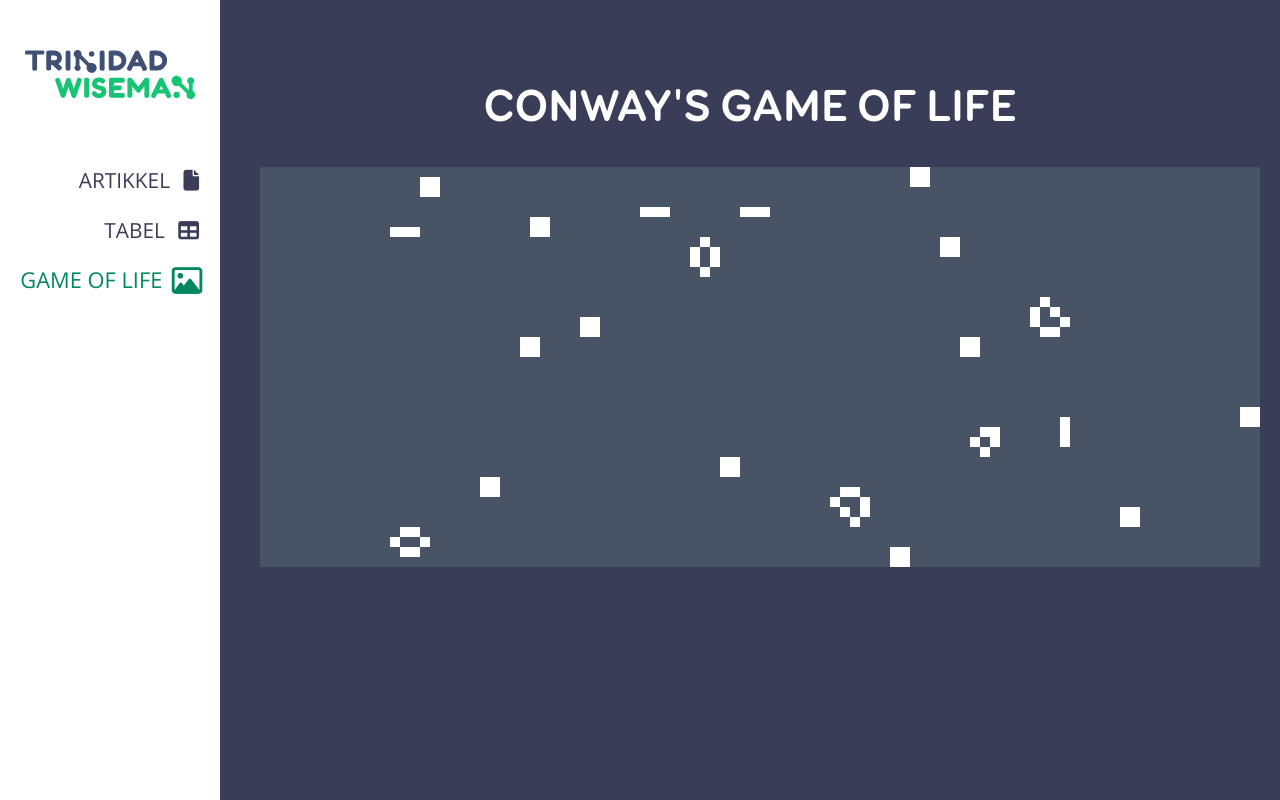
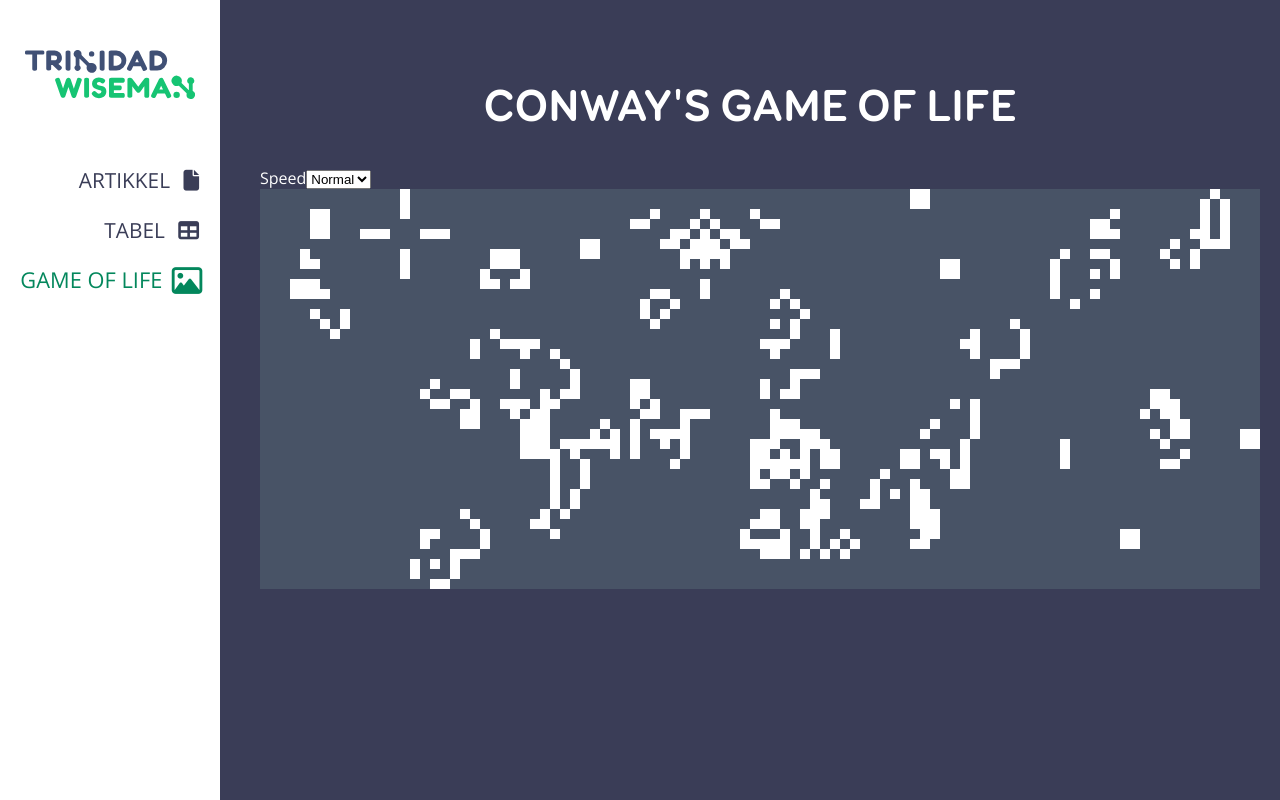
Before and after one commit to LLoomets/TWN-test-project, an Angular app: page /life in a window 1280 px wide. Built offline with nearby package versions, Linux system fonts and the light colour scheme.

Commit message:
add speed options

```diff
--- a/src/app/game-of-life/game-of-life.component.html
+++ b/src/app/game-of-life/game-of-life.component.html
@@ -1,6 +1,14 @@
 <div class="page-container">
     <div class="page-layout">
         <h1>Conway's Game of Life</h1>
+        <div class="controls">
+            <label for="speedSelect">Speed</label>
+            <select name="speedSelect" id="speedSelect" [(ngModel)]="speed" (change)="changeSpeed()">
+                <option value="slow">Slow</option>
+                <option value="normal">Normal</option>
+                <option value="fast">Fast</option>
+            </select>
+        </div>
         <canvas #gameboard></canvas>
     </div>
 </div>
--- a/src/app/game-of-life/game-of-life.component.ts
+++ b/src/app/game-of-life/game-of-life.component.ts
@@ -1,3 +1,4 @@
+import { FormsModule } from '@angular/forms';
 import { AfterViewInit, Component, ElementRef, ViewChild } from '@angular/core';
 
 const BOARD_WIDTH = 1000;
@@ -9,7 +10,7 @@ export type BitArray = Bit[];
 
 @Component({
   selector: 'app-game-of-life',
-  imports: [],
+  imports: [FormsModule],
   templateUrl: './game-of-life.component.html',
   styleUrl: './game-of-life.component.scss',
 })
@@ -20,6 +21,14 @@ export class GameOfLifeComponent implements AfterViewInit {
   private ctx!: CanvasRenderingContext2D;
 
   gameBoard!: BitArray[];
+
+  speed: 'slow' | 'normal' | 'fast' = 'normal';
+
+  private speedDelays = {
+    slow: 150,
+    normal: 75,
+    fast: 25,
+  };
 
   ngAfterViewInit(): void {
     this.canvas.nativeElement.width = BOARD_WIDTH;
@@ -42,10 +51,24 @@ export class GameOfLifeComponent implements AfterViewInit {
     this.animate();
   }
 
+  private animationInterval: any;
+
   private animate() {
-    requestAnimationFrame(() => this.animate());
-    this.render(this.gameBoard);
-    this.createNextGeneration(this.gameBoard);
+    const step = () => {
+      this.render(this.gameBoard);
+      this.createNextGeneration(this.gameBoard);
+
+      this.animationInterval = setTimeout(() => {
+        step();
+      }, this.speedDelays[this.speed]);
+    };
+
+    step();
+  }
+
+  changeSpeed() {
+    clearTimeout(this.animationInterval);
+    this.animate();
   }
 
   private render(board: BitArray[]) {
```
